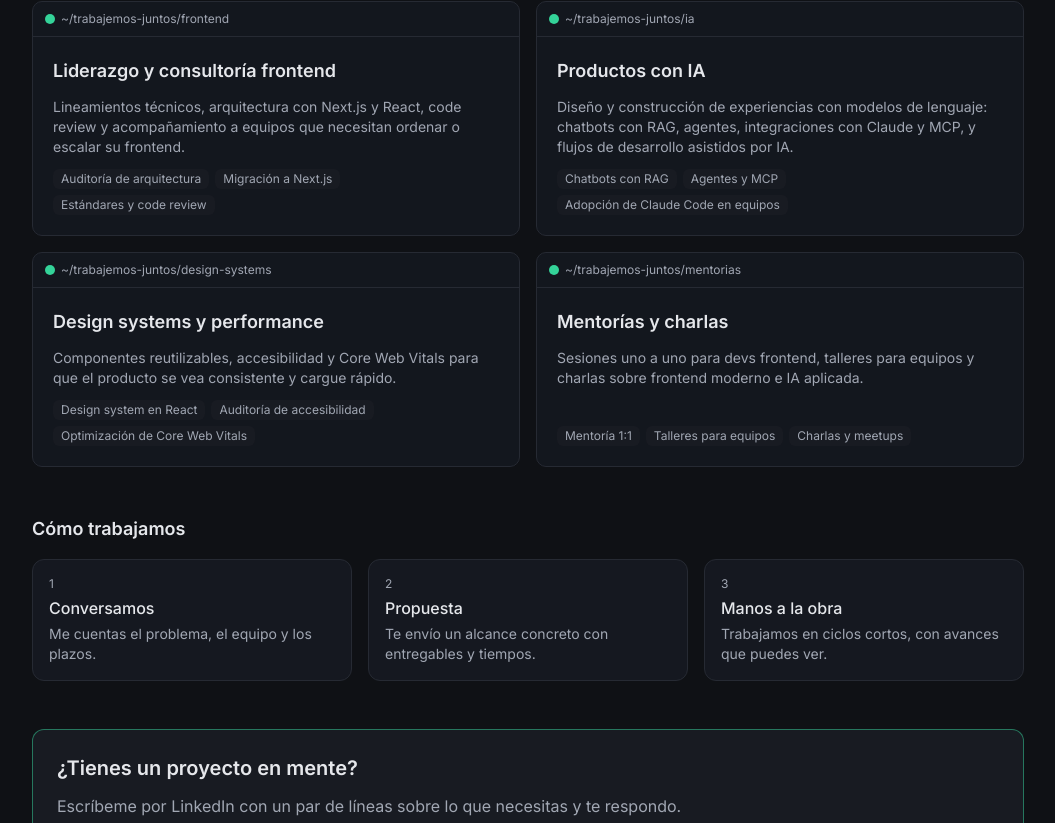
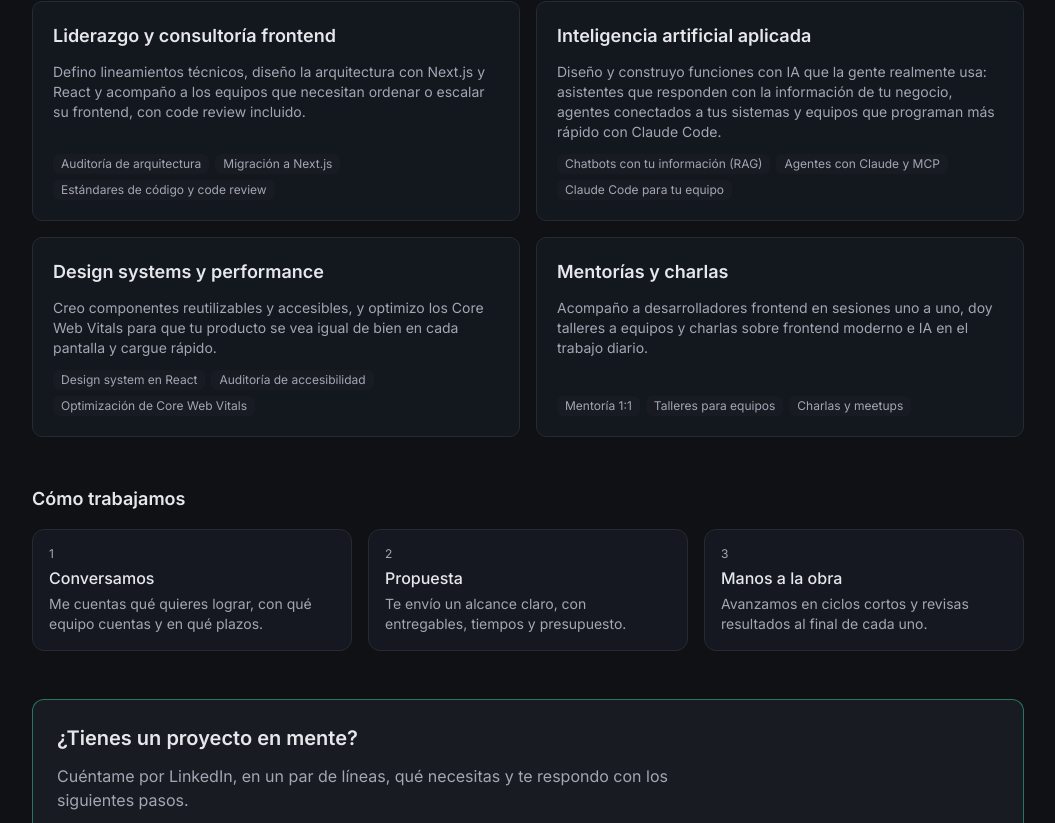
Before and after one commit to carloshs92/carloshs92.github.io, a Next.js app: page /trabajemos-juntos in a window 1280 px wide. Shown: the part 437-1260 px from the top of the page, without its empty margins (112-1167 px from the left). Built offline with nearby package versions, Linux system fonts and the light colour scheme.

Commit message:
Trabajemos juntos: textos más claros y sin barra de terminal en modo humano
Co-Authored-By: Claude Opus 5.5 (1M context) <noreply@anthropic.com>
Claude-Session: https://claude.ai/code/session_01DVERFyRZr4zAGUiYPMicvd

```diff
--- a/app/globals.css
+++ b/app/globals.css
@@ -186,6 +186,10 @@ a {
   border-bottom: 1px solid var(--line);
   font-size: 12px;
   color: var(--muted);
+}
+/* barra que solo tiene sentido en modo terminal (esta regla le gana a human:hidden) */
+[data-mode="human"] .term-window > .term-bar[data-terminal-only] {
+  display: none;
 }
 .term-bar .dot {
   width: 10px;
--- a/components/work/WorkPage.tsx
+++ b/components/work/WorkPage.tsx
@@ -12,11 +12,11 @@ const COPY = {
     path: "~/trabajemos-juntos",
     title: "Trabajemos juntos",
     intro:
-      "Ayudo a equipos y empresas a construir productos web rápidos, ordenados y con IA donde aporta valor. Trabajo de forma remota desde Lima, en español o inglés.",
+      "Ayudo a equipos y empresas a construir productos web rápidos, mantenibles y fáciles de usar, y sumo inteligencia artificial cuando de verdad resuelve un problema. Trabajo de forma remota desde Lima, en español o inglés.",
     services: "Cómo te puedo ayudar",
     how: "Cómo trabajamos",
     ctaTitle: "¿Tienes un proyecto en mente?",
-    ctaBody: "Escríbeme por LinkedIn con un par de líneas sobre lo que necesitas y te respondo.",
+    ctaBody: "Cuéntame por LinkedIn, en un par de líneas, qué necesitas y te respondo con los siguientes pasos.",
     linkedin: "Escríbeme por LinkedIn ↗",
     email: "Enviar un correo",
     calendar: "Agendar una llamada ↗",
@@ -26,11 +26,11 @@ const COPY = {
     path: "~/work-with-me",
     title: "Work with me",
     intro:
-      "I help teams and companies build web products that are fast, well organized and use AI where it adds value. I work remotely from Lima, in English or Spanish.",
+      "I help teams and companies build web products that are fast, maintainable and easy to use, and I bring in AI when it genuinely solves a problem. I work remotely from Lima, in English or Spanish.",
     services: "How I can help",
     how: "How we work",
     ctaTitle: "Have a project in mind?",
-    ctaBody: "Message me on LinkedIn with a couple of lines about what you need and I'll get back to you.",
+    ctaBody: "Tell me on LinkedIn, in a couple of lines, what you need and I'll get back to you with next steps.",
     linkedin: "Message me on LinkedIn ↗",
     email: "Send an email",
     calendar: "Book a call ↗",
@@ -58,7 +58,7 @@ export default function WorkPage({ locale }: { locale: Locale }) {
         <div className="grid gap-4 md:grid-cols-2">
           {services.map((s) => (
             <article key={s.id} className="term-window flex flex-col" data-piece>
-              <div className="term-bar human:hidden">
+              <div className="term-bar" data-terminal-only>
                 <i className="dot bg-accent" />
                 <span className="truncate">
                   {t.path}/{tr(s.slug, locale)}
--- a/data/services.ts
+++ b/data/services.ts
@@ -12,27 +12,27 @@ export const services: Service[] = [
     slug: "frontend",
     title: { es: "Liderazgo y consultoría frontend", en: "Frontend leadership and consulting" },
     description: {
-      es: "Lineamientos técnicos, arquitectura con Next.js y React, code review y acompañamiento a equipos que necesitan ordenar o escalar su frontend.",
-      en: "Technical guidelines, Next.js and React architecture, code review and support for teams that need to organize or scale their frontend.",
+      es: "Defino lineamientos técnicos, diseño la arquitectura con Next.js y React y acompaño a los equipos que necesitan ordenar o escalar su frontend, con code review incluido.",
+      en: "I set technical guidelines, design Next.js and React architecture, and support teams that need to organize or scale their frontend, code review included.",
     },
     examples: [
       { es: "Auditoría de arquitectura", en: "Architecture audit" },
       { es: "Migración a Next.js", en: "Migration to Next.js" },
-      { es: "Estándares y code review", en: "Standards and code review" },
+      { es: "Estándares de código y code review", en: "Coding standards and code review" },
     ],
   },
   {
     id: "ia",
     slug: { es: "ia", en: "ai" },
-    title: { es: "Productos con IA", en: "AI-powered products" },
+    title: { es: "Inteligencia artificial aplicada", en: "Applied AI" },
     description: {
-      es: "Diseño y construcción de experiencias con modelos de lenguaje: chatbots con RAG, agentes, integraciones con Claude y MCP, y flujos de desarrollo asistidos por IA.",
-      en: "Designing and building experiences with language models: RAG chatbots, agents, Claude and MCP integrations, and AI-assisted development workflows.",
+      es: "Diseño y construyo funciones con IA que la gente realmente usa: asistentes que responden con la información de tu negocio, agentes conectados a tus sistemas y equipos que programan más rápido con Claude Code.",
+      en: "I design and build AI features people actually use: assistants that answer from your business's own information, agents connected to your systems, and teams that ship faster with Claude Code.",
     },
     examples: [
-      { es: "Chatbots con RAG", en: "RAG chatbots" },
-      { es: "Agentes y MCP", en: "Agents and MCP" },
-      { es: "Adopción de Claude Code en equipos", en: "Rolling out Claude Code to teams" },
+      { es: "Chatbots con tu información (RAG)", en: "Chatbots on your own data (RAG)" },
+      { es: "Agentes con Claude y MCP", en: "Agents with Claude and MCP" },
+      { es: "Claude Code para tu equipo", en: "Claude Code for your team" },
     ],
   },
   {
@@ -40,8 +40,8 @@ export const services: Service[] = [
     slug: { es: "design-systems", en: "design-systems" },
     title: { es: "Design systems y performance", en: "Design systems and performance" },
     description: {
-      es: "Componentes reutilizables, accesibilidad y Core Web Vitals para que el producto se vea consistente y cargue rápido.",
-      en: "Reusable components, accessibility and Core Web Vitals so the product looks consistent and loads fast.",
+      es: "Creo componentes reutilizables y accesibles, y optimizo los Core Web Vitals para que tu producto se vea igual de bien en cada pantalla y cargue rápido.",
+      en: "I build reusable, accessible components and tune Core Web Vitals so your product looks consistent on every screen and loads fast.",
     },
     examples: [
       { es: "Design system en React", en: "React design system" },
@@ -54,8 +54,8 @@ export const services: Service[] = [
     slug: { es: "mentorias", en: "mentoring" },
     title: { es: "Mentorías y charlas", en: "Mentoring and talks" },
     description: {
-      es: "Sesiones uno a uno para devs frontend, talleres para equipos y charlas sobre frontend moderno e IA aplicada.",
-      en: "One-on-one sessions for frontend developers, team workshops and talks on modern frontend and applied AI.",
+      es: "Acompaño a desarrolladores frontend en sesiones uno a uno, doy talleres a equipos y charlas sobre frontend moderno e IA en el trabajo diario.",
+      en: "I mentor frontend developers one-on-one, run team workshops and give talks on modern frontend and AI in day-to-day work.",
     },
     examples: [
       { es: "Mentoría 1:1", en: "1:1 mentoring" },
@@ -68,15 +68,15 @@ export const services: Service[] = [
 export const steps: { title: Text; description: Text }[] = [
   {
     title: { es: "Conversamos", en: "We talk" },
-    description: { es: "Me cuentas el problema, el equipo y los plazos.", en: "You tell me about the problem, the team and the timeline." },
+    description: { es: "Me cuentas qué quieres lograr, con qué equipo cuentas y en qué plazos.", en: "You tell me what you want to achieve, the team you have and your timeline." },
   },
   {
     title: { es: "Propuesta", en: "Proposal" },
-    description: { es: "Te envío un alcance concreto con entregables y tiempos.", en: "I send you a concrete scope with deliverables and timing." },
+    description: { es: "Te envío un alcance claro, con entregables, tiempos y presupuesto.", en: "I send you a clear scope with deliverables, timing and budget." },
   },
   {
     title: { es: "Manos a la obra", en: "We get to work" },
-    description: { es: "Trabajamos en ciclos cortos, con avances que puedes ver.", en: "We work in short cycles, with progress you can see." },
+    description: { es: "Avanzamos en ciclos cortos y revisas resultados al final de cada uno.", en: "We move in short cycles and you review results at the end of each one." },
   },
 ];
 
```
